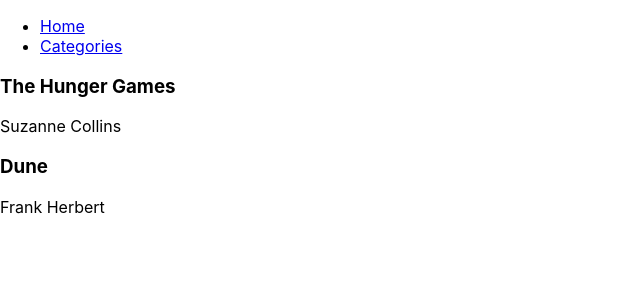
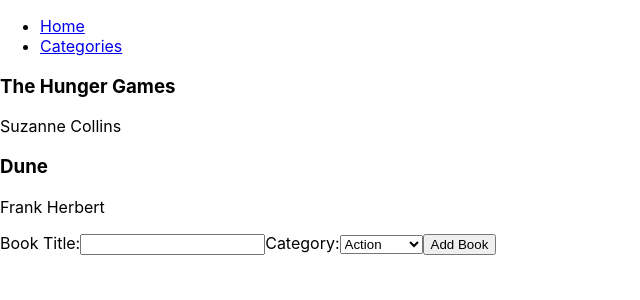
Before and after one commit to MarcoDDM/bookstore, a React (Create React App) app: page / in a window 1280 px wide. Shown: the top 300 px of the page, without its empty margins (0-640 px from the left). Built offline with nearby package versions, Linux system fonts and the light colour scheme.

Commit message:
Add form to BookList

```diff
--- a/src/components/BookList.js
+++ b/src/components/BookList.js
@@ -1,5 +1,6 @@
 import React from 'react';
 import Books from './Books';
+import NewBookForm from './NewBookForm';
 
 const BookList = () => {
   const books = [
@@ -35,6 +36,9 @@
           />
         ))}
       </div>
+      <div>
+        <NewBookForm />
+      </div>
     </div>
   );
 };
```
